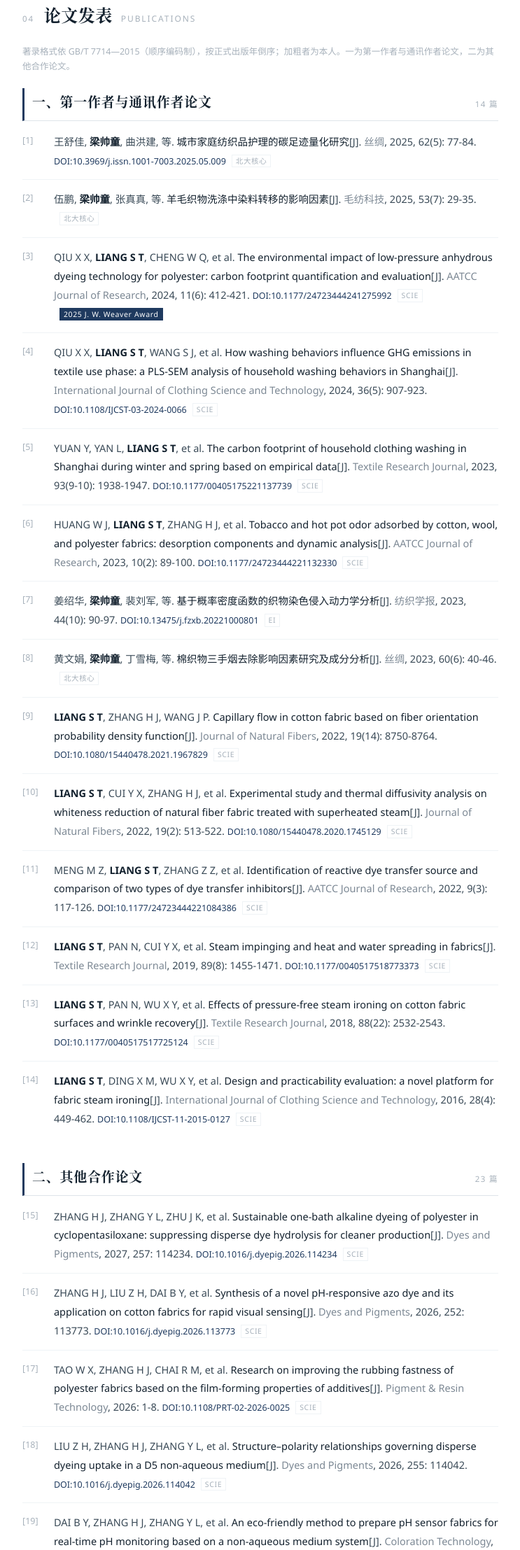
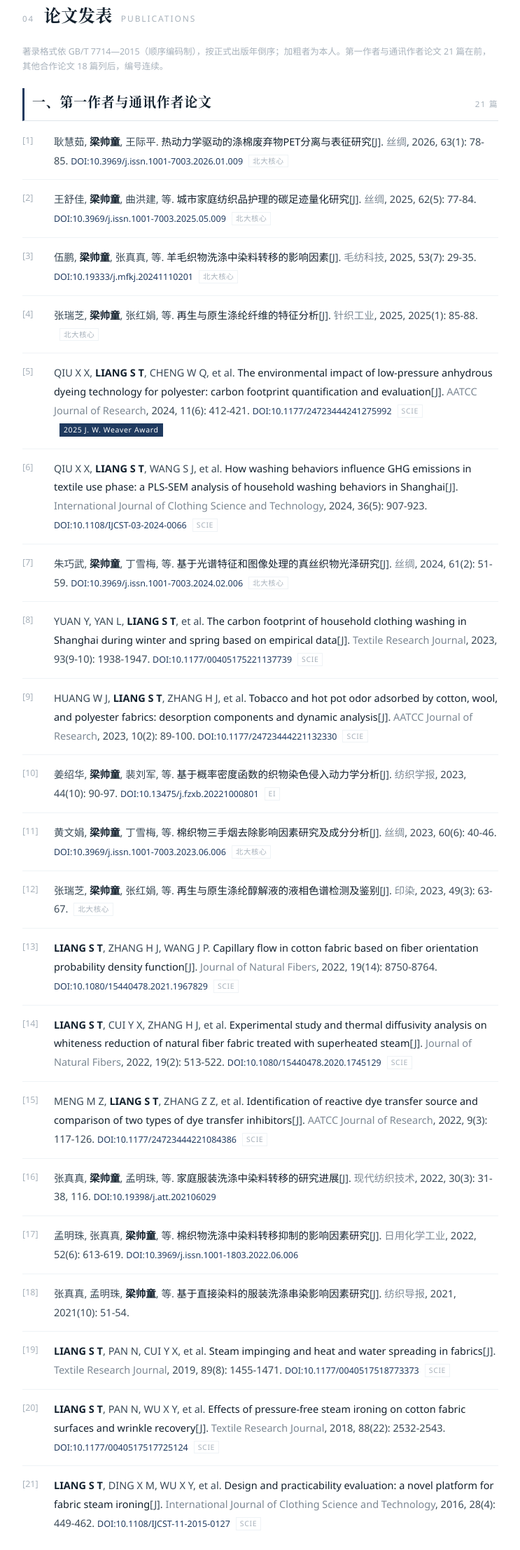
Before and after one commit to leoheihei/resume, a plain HTML site: page index.html in a window 1280 px wide. Shown: the part 1443-3658 px from the top of the page at 70% size, without its empty margins (396-1139 px from the left). Drawn offline with Linux system fonts and the light colour scheme.

Commit message:
content: 论文增至 39 篇，六篇中文论文归入通讯作者区，补全中文著录信息
- 新增：耿慧茹, 梁帅童, 王际平. 热动力学驱动的涤棉废弃物PET分离与表征研究[J]. 丝绸, 2026, 63(1): 78-85（通讯作者）
- 新增：黄文娟, 梁帅童, 丁雪梅, 等. 基于HS-GC-MS与神经网络的棉织物卷烟味评价研究[J]. 北京服装学院学报(自然科学版), 2022, 42(4): 43-48, 57
- 针织工业、丝绸(2024/2023)、印染、现代纺织技术、日用化学工业、纺织导报六篇改列第一作者/通讯作者区（合计 21 篇）；其他合作论文 18 篇
- 补全中文条目：朱巧武条补入丁雪梅等、卷期页与 DOI（丝绸两篇、毛纺科技、日用化学工业、北京服装学院学报）

```diff
--- a/index.html
+++ b/index.html
@@ -368,27 +368,34 @@ footer{margin-top:56px;border-top:1px solid var(--line);padding:28px 0 56px}
 
       <section id="publications">
         <div class="s-head"><span class="s-num">04</span><h2><span class="i-zh">论文发表</span><span class="i-en">Publications</span><span class="en">PUBLICATIONS</span></h2></div>
-        <p class="legend"><span class="i-zh">著录格式依 GB/T 7714—2015（顺序编码制），按正式出版年倒序；加粗者为本人。一为第一作者与通讯作者论文，二为其他合作论文。</span><span class="i-en">References follow GB/T 7714&ndash;2015 (numeric sequential system), in reverse order of publication year; the author&rsquo;s own name is in bold. Part I lists first-author and corresponding-author papers; Part II lists other co-authored papers.</span></p>
+        <p class="legend"><span class="i-zh">著录格式依 GB/T 7714—2015（顺序编码制），按正式出版年倒序；加粗者为本人。第一作者与通讯作者论文 21 篇在前，其他合作论文 18 篇列后，编号连续。</span><span class="i-en">References follow GB/T 7714&ndash;2015 (numeric sequential system), in reverse order of publication year; the author&rsquo;s own name is in bold. Part I lists the 21 first-author and corresponding-author papers; Part II lists the 18 other co-authored papers, numbered continuously.</span></p>
 
-        <h3 class="pub-group"><span class="i-zh">一、第一作者与通讯作者论文</span><span class="i-en">I. First-author &amp; corresponding-author papers</span><span class="cnt"><span class="i-zh">14 篇</span><span class="i-en">14</span></span></h3>
+        <h3 class="pub-group"><span class="i-zh">一、第一作者与通讯作者论文</span><span class="i-en">I. First-author &amp; corresponding-author papers</span><span class="cnt"><span class="i-zh">21 篇</span><span class="i-en">21</span></span></h3>
         <ol class="pubs">
+          <li class="pub">耿慧茹, <b class="me">梁帅童</b>, 王际平. <span class="art">热动力学驱动的涤棉废弃物PET分离与表征研究</span>[J]. <span class="jm">丝绸</span>, 2026, 63(1): 78-85. <a class="doi" href="https://doi.org/10.3969/j.issn.1001-7003.2026.01.009" target="_blank" rel="noopener">DOI:10.3969/j.issn.1001-7003.2026.01.009</a><span class="tag"><span class="i-zh">北大核心</span><span class="i-en">PKU Core</span></span></li>
           <li class="pub">王舒佳, <b class="me">梁帅童</b>, 曲洪建, 等. <span class="art">城市家庭纺织品护理的碳足迹量化研究</span>[J]. <span class="jm">丝绸</span>, 2025, 62(5): 77-84. <a class="doi" href="https://doi.org/10.3969/j.issn.1001-7003.2025.05.009" target="_blank" rel="noopener">DOI:10.3969/j.issn.1001-7003.2025.05.009</a><span class="tag"><span class="i-zh">北大核心</span><span class="i-en">PKU Core</span></span></li>
-          <li class="pub">伍鹏, <b class="me">梁帅童</b>, 张真真, 等. <span class="art">羊毛织物洗涤中染料转移的影响因素</span>[J]. <span class="jm">毛纺科技</span>, 2025, 53(7): 29-35.<span class="tag"><span class="i-zh">北大核心</span><span class="i-en">PKU Core</span></span></li>
+          <li class="pub">伍鹏, <b class="me">梁帅童</b>, 张真真, 等. <span class="art">羊毛织物洗涤中染料转移的影响因素</span>[J]. <span class="jm">毛纺科技</span>, 2025, 53(7): 29-35. <a class="doi" href="https://doi.org/10.19333/j.mfkj.20241110201" target="_blank" rel="noopener">DOI:10.19333/j.mfkj.20241110201</a><span class="tag"><span class="i-zh">北大核心</span><span class="i-en">PKU Core</span></span></li>
+          <li class="pub">张瑞芝, <b class="me">梁帅童</b>, 张红娟, 等. <span class="art">再生与原生涤纶纤维的特征分析</span>[J]. <span class="jm">针织工业</span>, 2025, 2025(1): 85-88.<span class="tag"><span class="i-zh">北大核心</span><span class="i-en">PKU Core</span></span></li>
           <li class="pub">QIU X X, <b class="me">LIANG S T</b>, CHENG W Q, et al. <span class="art">The environmental impact of low-pressure anhydrous dyeing technology for polyester: carbon footprint quantification and evaluation</span>[J]. <span class="jm">AATCC Journal of Research</span>, 2024, 11(6): 412-421. <a class="doi" href="https://doi.org/10.1177/24723444241275992" target="_blank" rel="noopener">DOI:10.1177/24723444241275992</a><span class="tag">SCIE</span><span class="tag tag-award">2025 J. W. Weaver Award</span></li>
           <li class="pub">QIU X X, <b class="me">LIANG S T</b>, WANG S J, et al. <span class="art">How washing behaviors influence GHG emissions in textile use phase: a PLS-SEM analysis of household washing behaviors in Shanghai</span>[J]. <span class="jm">International Journal of Clothing Science and Technology</span>, 2024, 36(5): 907-923. <a class="doi" href="https://doi.org/10.1108/IJCST-03-2024-0066" target="_blank" rel="noopener">DOI:10.1108/IJCST-03-2024-0066</a><span class="tag">SCIE</span></li>
+          <li class="pub">朱巧武, <b class="me">梁帅童</b>, 丁雪梅, 等. <span class="art">基于光谱特征和图像处理的真丝织物光泽研究</span>[J]. <span class="jm">丝绸</span>, 2024, 61(2): 51-59. <a class="doi" href="https://doi.org/10.3969/j.issn.1001-7003.2024.02.006" target="_blank" rel="noopener">DOI:10.3969/j.issn.1001-7003.2024.02.006</a><span class="tag"><span class="i-zh">北大核心</span><span class="i-en">PKU Core</span></span></li>
           <li class="pub">YUAN Y, YAN L, <b class="me">LIANG S T</b>, et al. <span class="art">The carbon footprint of household clothing washing in Shanghai during winter and spring based on empirical data</span>[J]. <span class="jm">Textile Research Journal</span>, 2023, 93(9-10): 1938-1947. <a class="doi" href="https://doi.org/10.1177/00405175221137739" target="_blank" rel="noopener">DOI:10.1177/00405175221137739</a><span class="tag">SCIE</span></li>
           <li class="pub">HUANG W J, <b class="me">LIANG S T</b>, ZHANG H J, et al. <span class="art">Tobacco and hot pot odor adsorbed by cotton, wool, and polyester fabrics: desorption components and dynamic analysis</span>[J]. <span class="jm">AATCC Journal of Research</span>, 2023, 10(2): 89-100. <a class="doi" href="https://doi.org/10.1177/24723444221132330" target="_blank" rel="noopener">DOI:10.1177/24723444221132330</a><span class="tag">SCIE</span></li>
           <li class="pub">姜绍华, <b class="me">梁帅童</b>, 裴刘军, 等. <span class="art">基于概率密度函数的织物染色侵入动力学分析</span>[J]. <span class="jm">纺织学报</span>, 2023, 44(10): 90-97. <a class="doi" href="https://doi.org/10.13475/j.fzxb.20221000801" target="_blank" rel="noopener">DOI:10.13475/j.fzxb.20221000801</a><span class="tag">EI</span></li>
-          <li class="pub">黄文娟, <b class="me">梁帅童</b>, 丁雪梅, 等. <span class="art">棉织物三手烟去除影响因素研究及成分分析</span>[J]. <span class="jm">丝绸</span>, 2023, 60(6): 40-46.<span class="tag"><span class="i-zh">北大核心</span><span class="i-en">PKU Core</span></span></li>
+          <li class="pub">黄文娟, <b class="me">梁帅童</b>, 丁雪梅, 等. <span class="art">棉织物三手烟去除影响因素研究及成分分析</span>[J]. <span class="jm">丝绸</span>, 2023, 60(6): 40-46. <a class="doi" href="https://doi.org/10.3969/j.issn.1001-7003.2023.06.006" target="_blank" rel="noopener">DOI:10.3969/j.issn.1001-7003.2023.06.006</a><span class="tag"><span class="i-zh">北大核心</span><span class="i-en">PKU Core</span></span></li>
+          <li class="pub">张瑞芝, <b class="me">梁帅童</b>, 张红娟, 等. <span class="art">再生与原生涤纶醇解液的液相色谱检测及鉴别</span>[J]. <span class="jm">印染</span>, 2023, 49(3): 63-67.<span class="tag"><span class="i-zh">北大核心</span><span class="i-en">PKU Core</span></span></li>
           <li class="pub"><b class="me">LIANG S T</b>, ZHANG H J, WANG J P. <span class="art">Capillary flow in cotton fabric based on fiber orientation probability density function</span>[J]. <span class="jm">Journal of Natural Fibers</span>, 2022, 19(14): 8750-8764. <a class="doi" href="https://doi.org/10.1080/15440478.2021.1967829" target="_blank" rel="noopener">DOI:10.1080/15440478.2021.1967829</a><span class="tag">SCIE</span></li>
           <li class="pub"><b class="me">LIANG S T</b>, CUI Y X, ZHANG H J, et al. <span class="art">Experimental study and thermal diffusivity analysis on whiteness reduction of natural fiber fabric treated with superheated steam</span>[J]. <span class="jm">Journal of Natural Fibers</span>, 2022, 19(2): 513-522. <a class="doi" href="https://doi.org/10.1080/15440478.2020.1745129" target="_blank" rel="noopener">DOI:10.1080/15440478.2020.1745129</a><span class="tag">SCIE</span></li>
           <li class="pub">MENG M Z, <b class="me">LIANG S T</b>, ZHANG Z Z, et al. <span class="art">Identification of reactive dye transfer source and comparison of two types of dye transfer inhibitors</span>[J]. <span class="jm">AATCC Journal of Research</span>, 2022, 9(3): 117-126. <a class="doi" href="https://doi.org/10.1177/24723444221084386" target="_blank" rel="noopener">DOI:10.1177/24723444221084386</a><span class="tag">SCIE</span></li>
+          <li class="pub">张真真, <b class="me">梁帅童</b>, 孟明珠, 等. <span class="art">家庭服装洗涤中染料转移的研究进展</span>[J]. <span class="jm">现代纺织技术</span>, 2022, 30(3): 31-38, 116. <a class="doi" href="https://doi.org/10.19398/j.att.202106029" target="_blank" rel="noopener">DOI:10.19398/j.att.202106029</a></li>
+          <li class="pub">孟明珠, 张真真, <b class="me">梁帅童</b>, 等. <span class="art">棉织物洗涤中染料转移抑制的影响因素研究</span>[J]. <span class="jm">日用化学工业</span>, 2022, 52(6): 613-619. <a class="doi" href="https://doi.org/10.3969/j.issn.1001-1803.2022.06.006" target="_blank" rel="noopener">DOI:10.3969/j.issn.1001-1803.2022.06.006</a></li>
+          <li class="pub">张真真, 孟明珠, <b class="me">梁帅童</b>, 等. <span class="art">基于直接染料的服装洗涤串染影响因素研究</span>[J]. <span class="jm">纺织导报</span>, 2021, 2021(10): 51-54.</li>
           <li class="pub"><b class="me">LIANG S T</b>, PAN N, CUI Y X, et al. <span class="art">Steam impinging and heat and water spreading in fabrics</span>[J]. <span class="jm">Textile Research Journal</span>, 2019, 89(8): 1455-1471. <a class="doi" href="https://doi.org/10.1177/0040517518773373" target="_blank" rel="noopener">DOI:10.1177/0040517518773373</a><span class="tag">SCIE</span></li>
           <li class="pub"><b class="me">LIANG S T</b>, PAN N, WU X Y, et al. <span class="art">Effects of pressure-free steam ironing on cotton fabric surfaces and wrinkle recovery</span>[J]. <span class="jm">Textile Research Journal</span>, 2018, 88(22): 2532-2543. <a class="doi" href="https://doi.org/10.1177/0040517517725124" target="_blank" rel="noopener">DOI:10.1177/0040517517725124</a><span class="tag">SCIE</span></li>
           <li class="pub"><b class="me">LIANG S T</b>, DING X M, WU X Y, et al. <span class="art">Design and practicability evaluation: a novel platform for fabric steam ironing</span>[J]. <span class="jm">International Journal of Clothing Science and Technology</span>, 2016, 28(4): 449-462. <a class="doi" href="https://doi.org/10.1108/IJCST-11-2015-0127" target="_blank" rel="noopener">DOI:10.1108/IJCST-11-2015-0127</a><span class="tag">SCIE</span></li>
         </ol>
 
-        <h3 class="pub-group"><span class="i-zh">二、其他合作论文</span><span class="i-en">II. Other co-authored papers</span><span class="cnt"><span class="i-zh">23 篇</span><span class="i-en">23</span></span></h3>
+        <h3 class="pub-group"><span class="i-zh">二、其他合作论文</span><span class="i-en">II. Other co-authored papers</span><span class="cnt"><span class="i-zh">18 篇</span><span class="i-en">18</span></span></h3>
         <ol class="pubs">
           <li class="pub">ZHANG H J, ZHANG Y L, ZHU J K, et al. <span class="art">Sustainable one-bath alkaline dyeing of polyester in cyclopentasiloxane: suppressing disperse dye hydrolysis for cleaner production</span>[J]. <span class="jm">Dyes and Pigments</span>, 2027, 257: 114234. <a class="doi" href="https://doi.org/10.1016/j.dyepig.2026.114234" target="_blank" rel="noopener">DOI:10.1016/j.dyepig.2026.114234</a><span class="tag">SCIE</span></li>
           <li class="pub">ZHANG H J, LIU Z H, DAI B Y, et al. <span class="art">Synthesis of a novel pH-responsive azo dye and its application on cotton fabrics for rapid visual sensing</span>[J]. <span class="jm">Dyes and Pigments</span>, 2026, 252: 113773. <a class="doi" href="https://doi.org/10.1016/j.dyepig.2026.113773" target="_blank" rel="noopener">DOI:10.1016/j.dyepig.2026.113773</a><span class="tag">SCIE</span></li>
@@ -399,19 +406,14 @@ footer{margin-top:56px;border-top:1px solid var(--line);padding:28px 0 56px}
           <li class="pub">ZHOU Y D, JIN K L, PEI L J, et al. <span class="art">The study of reactive dyes degradation in a current cycle reversal system combining cathodic electro-Fenton and anodic oxidation</span>[J]. <span class="jm">Journal of Environmental Chemical Engineering</span>, 2025, 13(3): 116532. <a class="doi" href="https://doi.org/10.1016/j.jece.2025.116532" target="_blank" rel="noopener">DOI:10.1016/j.jece.2025.116532</a><span class="tag">SCIE</span></li>
           <li class="pub">ZHANG H J, TAO W X, DAI B Y, et al. <span class="art">A new strategy for enhancing the alkali deweighting efficiency of polyester fabrics based on non-aqueous media systems</span>[J]. <span class="jm">Fibers and Polymers</span>, 2025, 26(11): 5187-5195. <a class="doi" href="https://doi.org/10.1007/s12221-025-01165-y" target="_blank" rel="noopener">DOI:10.1007/s12221-025-01165-y</a><span class="tag">SCIE</span></li>
           <li class="pub">CHEN H, ZHANG H J, WANG Z K, et al. <span class="art">Effect of PEG-400 on dyeing properties of cotton fabric in non-aqueous medium system</span>[J]. <span class="jm">Coloration Technology</span>, 2025, 141(4): 572-583. <a class="doi" href="https://doi.org/10.1111/cote.12801" target="_blank" rel="noopener">DOI:10.1111/cote.12801</a><span class="tag">SCIE</span></li>
-          <li class="pub">张瑞芝, <b class="me">梁帅童</b>, 张红娟, 等. <span class="art">再生与原生涤纶纤维的特征分析</span>[J]. <span class="jm">针织工业</span>, 2025(1): 85-88.<span class="tag"><span class="i-zh">北大核心</span><span class="i-en">PKU Core</span></span></li>
           <li class="pub">DAI B Y, ZHANG H J, DING L, et al. <span class="art">Effect of accelerator structure on the alkali deweighting efficiency of polyester fabrics</span>[J]. <span class="jm">Fibers and Polymers</span>, 2024, 25(12): 4677-4687. <a class="doi" href="https://doi.org/10.1007/s12221-024-00785-0" target="_blank" rel="noopener">DOI:10.1007/s12221-024-00785-0</a><span class="tag">SCIE</span></li>
-          <li class="pub">朱巧武, <b class="me">梁帅童</b>, 等. <span class="art">基于光谱特征和图像处理的真丝织物光泽研究</span>[J]. <span class="jm">丝绸</span>, 2024, 61(2): 51-59.<span class="tag"><span class="i-zh">北大核心</span><span class="i-en">PKU Core</span></span></li>
           <li class="pub">ZHANG H J, WANG Z K, DING L, et al. <span class="art">Study from molecular dynamics simulations to dyeing behavior of disperse dyes with different substituents in D5 dyeing system</span>[J]. <span class="jm">Fibers and Polymers</span>, 2023, 24(4): 1359-1365. <a class="doi" href="https://doi.org/10.1007/s12221-023-00147-2" target="_blank" rel="noopener">DOI:10.1007/s12221-023-00147-2</a><span class="tag">SCIE</span></li>
           <li class="pub">GUO J, ZHANG H J, CHEN L G, et al. <span class="art">A visual detection films based on waterborne polyurethane for real-time monitoring of yogurt freshness</span>[J]. <span class="jm">Dyes and Pigments</span>, 2023, 210: 110995. <a class="doi" href="https://doi.org/10.1016/j.dyepig.2022.110995" target="_blank" rel="noopener">DOI:10.1016/j.dyepig.2022.110995</a><span class="tag">SCIE</span></li>
-          <li class="pub">张瑞芝, <b class="me">梁帅童</b>, 张红娟, 等. <span class="art">再生与原生涤纶醇解液的液相色谱检测及鉴别</span>[J]. <span class="jm">印染</span>, 2023, 49(3): 63-67.<span class="tag"><span class="i-zh">北大核心</span><span class="i-en">PKU Core</span></span></li>
           <li class="pub">ZHANG H J, YU S J, GUO J, et al. <span class="art">Distribution mechanism of disperse dyes with similar substituents in a waterless dyeing system based on molecular dynamic simulation</span>[J]. <span class="jm">Dyes and Pigments</span>, 2022, 202: 110264. <a class="doi" href="https://doi.org/10.1016/j.dyepig.2022.110264" target="_blank" rel="noopener">DOI:10.1016/j.dyepig.2022.110264</a><span class="tag">SCIE</span></li>
           <li class="pub">YU S J, ZHANG H J, PEI L J, et al. <span class="art">Substituent-dyeing properties relationship of disperse dyes on polyester in low pressure waterless dyeing system</span>[J]. <span class="jm">Fibers and Polymers</span>, 2022, 23(2): 443-449. <a class="doi" href="https://doi.org/10.1007/s12221-021-2327-5" target="_blank" rel="noopener">DOI:10.1007/s12221-021-2327-5</a><span class="tag">SCIE</span></li>
           <li class="pub">ZHANG H J, PEI L J, YU S J, et al. <span class="art">Investigation from molecular packing to application of azobenzene disperse dyes on polyester fabrics to realize waterless dyeing</span>[J]. <span class="jm">Journal of Molecular Liquids</span>, 2022, 349: 118133. <a class="doi" href="https://doi.org/10.1016/j.molliq.2021.118133" target="_blank" rel="noopener">DOI:10.1016/j.molliq.2021.118133</a><span class="tag">SCIE</span></li>
-          <li class="pub">张真真, <b class="me">梁帅童</b>, 孟明珠, 等. <span class="art">家庭服装洗涤中染料转移的研究进展</span>[J]. <span class="jm">现代纺织技术</span>, 2022, 30(3): 31-38, 116. <a class="doi" href="https://doi.org/10.19398/j.att.202106029" target="_blank" rel="noopener">DOI:10.19398/j.att.202106029</a></li>
-          <li class="pub">孟明珠, 张真真, <b class="me">梁帅童</b>, 等. <span class="art">棉织物洗涤中染料转移抑制的影响因素研究</span>[J]. <span class="jm">日用化学工业</span>, 2022, 52(6): 613-619.</li>
+          <li class="pub">黄文娟, <b class="me">梁帅童</b>, 丁雪梅, 等. <span class="art">基于HS-GC-MS与神经网络的棉织物卷烟味评价研究</span>[J]. <span class="jm">北京服装学院学报(自然科学版)</span>, 2022, 42(4): 43-48, 57. <a class="doi" href="https://doi.org/10.16454/j.cnki.issn.1001-0564.2022.04.007" target="_blank" rel="noopener">DOI:10.16454/j.cnki.issn.1001-0564.2022.04.007</a><span class="tag"><span class="i-zh">北大核心</span><span class="i-en">PKU Core</span></span></li>
           <li class="pub">ZHANG H J, PEI L J, <b class="me">LIANG S T</b>, et al. <span class="art">Synthesis and application of reactive dyes based on azo-anthraquinone skeleton to realize clean printing of cotton fabrics</span>[J]. <span class="jm">Fibers and Polymers</span>, 2021, 22(5): 1333-1342. <a class="doi" href="https://doi.org/10.1007/s12221-021-0271-z" target="_blank" rel="noopener">DOI:10.1007/s12221-021-0271-z</a><span class="tag">SCIE</span></li>
-          <li class="pub">张真真, 孟明珠, <b class="me">梁帅童</b>, 等. <span class="art">基于直接染料的服装洗涤串染影响因素研究</span>[J]. <span class="jm">纺织导报</span>, 2021(10): 51-54.</li>
           <li class="pub">LIU H, <b class="me">LIANG S T</b>, HU S Z. <span class="art">Research on the custom pricing model of online retail clothing</span>[J]. <span class="jm">Journal of Business Administration Research</span>, 2014, 3(2): 28. <a class="doi" href="https://doi.org/10.5430/jbar.v3n2p28" target="_blank" rel="noopener">DOI:10.5430/jbar.v3n2p28</a></li>
         </ol>
 <!-- VERIFY: 2026 Zenodo dataset — "Collection catchment, not chemistry, bounds textile-to-textile recycling of polyester"（公开检索命中，机构署名未匹配，暂不收录） -->
```
